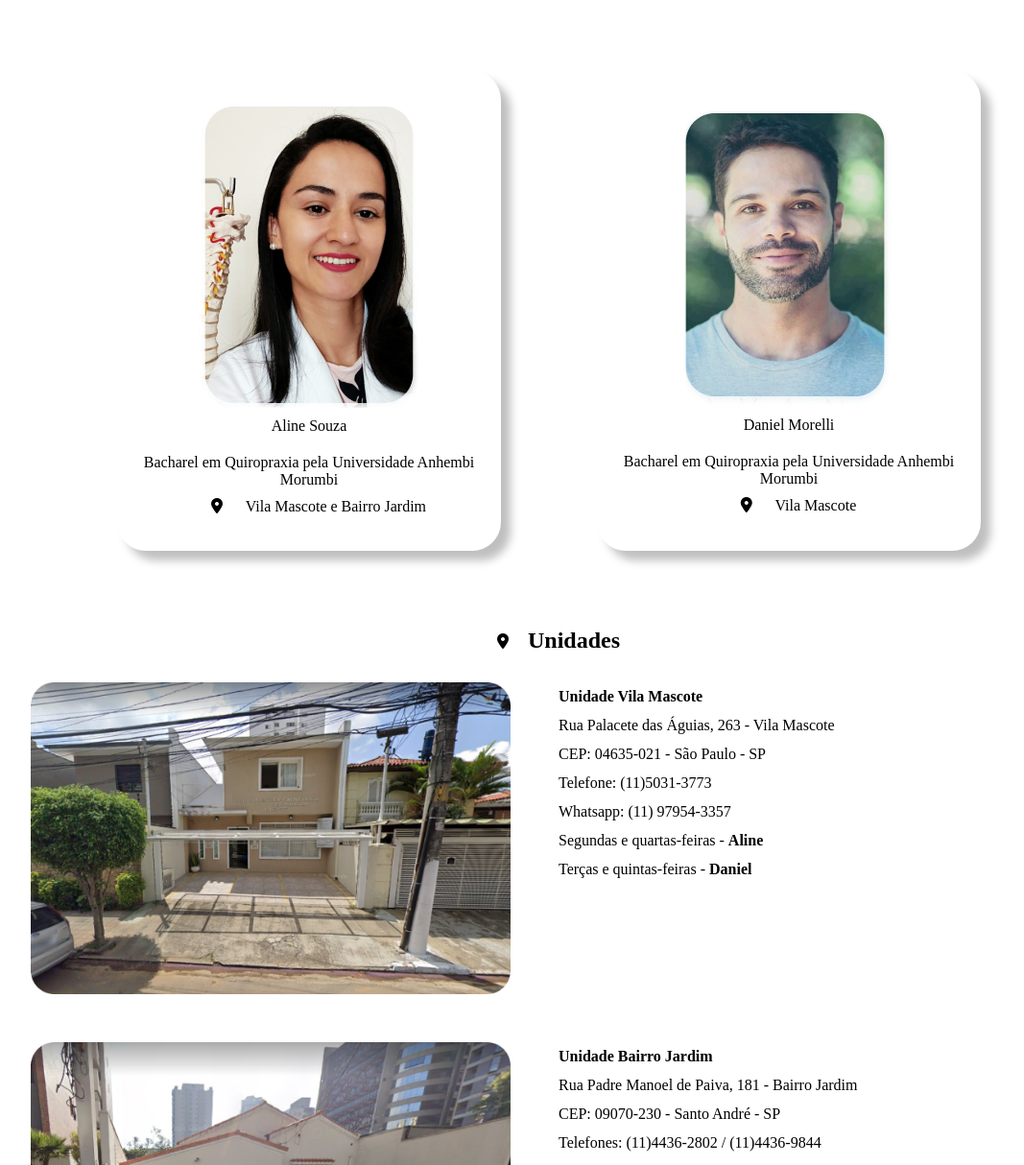
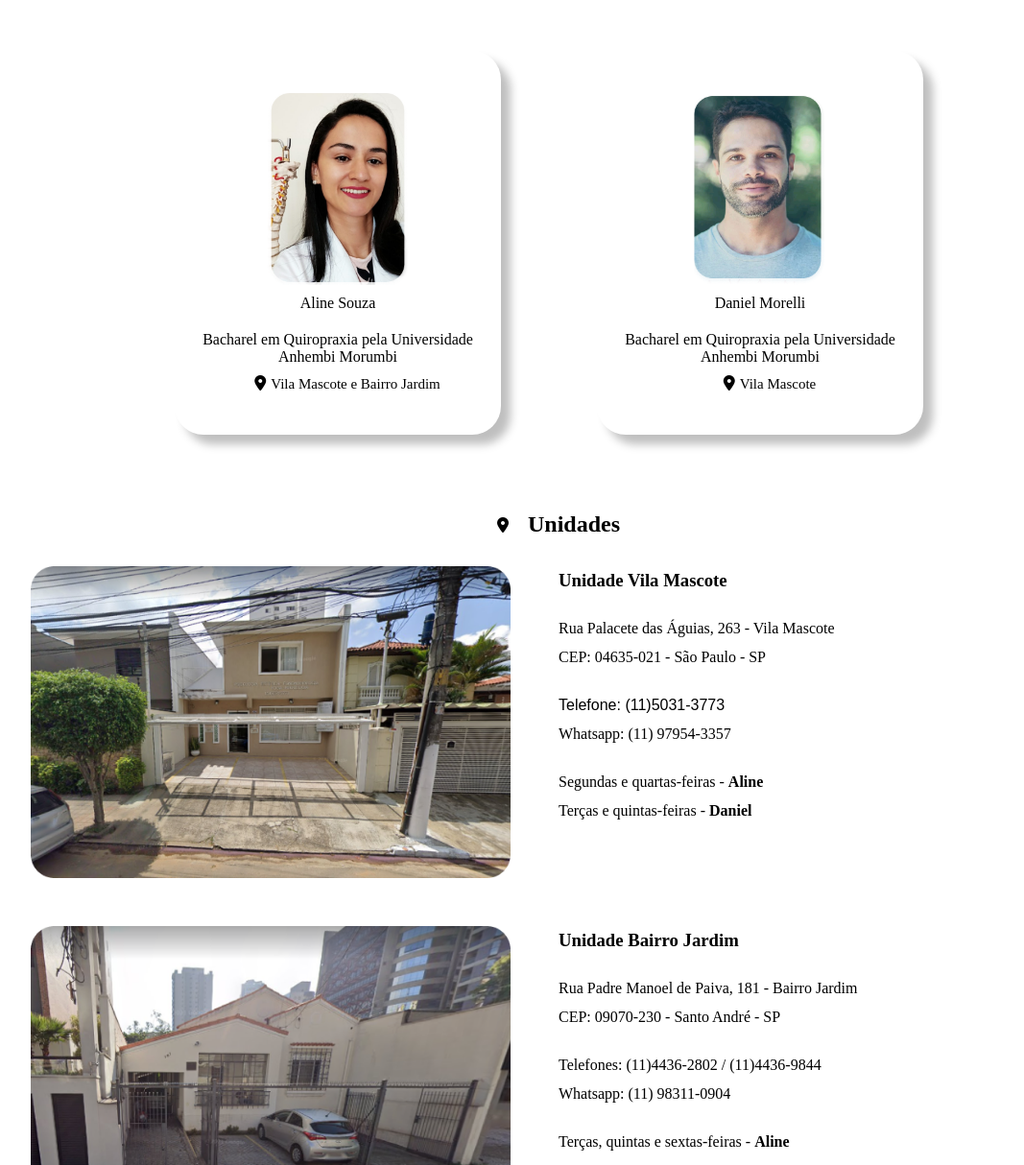
Before and after one commit to maurelio631/Aquiro, a plain HTML site: page index.html in a window 1280 px wide. Shown: the part 1586-2800 px from the top of the page at 96% size, without its empty margins (68-1135 px from the left). Drawn offline with Linux system fonts and the light colour scheme.

Commit message:
Ajustes finais no layout mobile, faltando apenas a abertura do card para exibir detalhes

```diff
--- a/index.html
+++ b/index.html
@@ -18,7 +18,7 @@
                 <a href="index.html"><img src="assets/img/LogoSemFundo.png"></a>
             </div>
             <ul>
-                <li><a class=" link"> <i class="fa-solid fa-circle-question"></i>O que é quiropraxia?</a></li>
+                <li><a class=" link"> <i class="fa-solid fa-circle-question"></i>O que é Quiropraxia?</a></li>
                 <li><a class="link"> <i class="fa-solid fa-user-group "></i>Sobre nós</a></li>
                 <li><a class="link"><i class="fa-solid fa-location-dot "></i>Unidades</a></li>
             </ul>
@@ -122,18 +122,18 @@
                     <p>Bacharel em Quiropraxia pela Universidade Anhembi Morumbi</p>
                     <div>
                         <i class="fa-solid fa-location-dot iconPreto"></i>
-                        <label>Vila Mascote e Bairro Jardim</label>
+                        <label class="atendimento">Vila Mascote e Bairro Jardim</label>
                     </div>
                 </div>
 
                 <div class="card">
-                    <img class="fotoProfissionalGrande" src="./assets/img/Fotos usadas - Site A Quiropraxia/Daniel.png"
+                    <img class="fotoProfissional" src="./assets/img/Fotos usadas - Site A Quiropraxia/Daniel.png"
                         alt="Daniel Morelli">
                     <p>Daniel Morelli</p>
                     <p>Bacharel em Quiropraxia pela Universidade Anhembi Morumbi</p>
                     <div>
                         <i class="fa-solid fa-location-dot iconPreto"></i>
-                        <label>Vila Mascote</label>
+                        <label class="atendimento">Vila Mascote</label>
                     </div>
                 </div>
 
@@ -149,11 +149,15 @@
                 <img src="./assets/img/Fotos usadas - Site A Quiropraxia/Consultório vila mascote.png"
                     alt="Unidade Vila Mascote" class="fachadaUnidade">
                 <div class="unidadeInfo">
-                    <h4 class="nomeUnidade">Unidade Vila Mascote</h4>
+                    <h3 class="nomeUnidade">Unidade Vila Mascote</h3>
+                    <div class="infoLocal">
                         <p>Rua Palacete das Águias, 263 - Vila Mascote</p>
                         <p>CEP: 04635-021 - São Paulo - SP</p>
-                    <p>Telefone: (11)5031-3773</p>
+                    </div>
+                    <div class="telefonesContato">
+                        <p1>Telefone: (11)5031-3773</p>
                             <p>Whatsapp: (11) 97954-3357</p>
+                    </div>
                     <p>Segundas e quartas-feiras - <b>Aline</b></p>
                     <p>Terças e quintas-feiras - <b>Daniel</b></p>
                 </div>
@@ -162,13 +166,17 @@
             <div class="unidade">
                 <img class="fachadaUnidade"
                     src="./assets/img/Fotos usadas - Site A Quiropraxia/Consultório Santo André .png">
-                <label class="nomeUnidade"></label>
+
                 <div class="unidadeInfo">
-                    <h4 class="nomeUnidade">Unidade Bairro Jardim</h4>
+                    <h3 class="nomeUnidade">Unidade Bairro Jardim</h3>
+                    <div class="infoLocal">
                         <p>Rua Padre Manoel de Paiva, 181 - Bairro Jardim</p>
                         <p>CEP: 09070-230 - Santo André - SP</p>
+                    </div>
+                    <div class="telefonesContato">
                         <p>Telefones: (11)4436-2802 / (11)4436-9844</p>
                         <p>Whatsapp: (11) 98311-0904</p>
+                    </div>
                     <p>Terças, quintas e sextas-feiras - <b>Aline</b></p>
                 </div>
             </div>
--- a/styles/styles.css
+++ b/styles/styles.css
@@ -37,7 +37,6 @@ nav ul{
 
 nav ul li{
     display: block;
-    margin: 15px;
     cursor: pointer;
 }
 
@@ -147,9 +146,9 @@ h2 {
 .pacienteColuna img {
     max-width: 100%;
     width: 76%;
-    height: 70%;
+    height: 78%;
     margin-left: 140px;
-    margin-top: 110px;
+    margin-top: 89px;
     padding-right: 40px;
 
 }
@@ -226,11 +225,20 @@ h2 {
 
 .profissionais {
     width: 100%;
-    margin-top: 90x;
+    margin-top: 70p x;
     display: flex;
     flex-direction: column;
     justify-content: center;
     align-items: center;
+}
+
+.fotoProfissional{
+    height: 200px;
+}
+
+.atendimento{
+    margin-left: -19px;
+    font-size: 15px
 }
 
 .cards {
@@ -241,8 +249,8 @@ h2 {
 .card {
     display: flex;
     flex-direction: column;
-    height: 500px;
-    width: 400px;
+    height: 400px;
+    width: 340px;
     margin: 50px;
     justify-content: center;
     align-items: center;
@@ -286,6 +294,18 @@ h2 {
     line-height: 30px;
 }
 
+.nomeUnidade{
+    margin-bottom: 20px;
+}
+
+.infoLocal{
+    margin-bottom: 20px;
+}
+
+.telefonesContato{
+    margin-bottom: 20px;
+}
+
 footer {
     display: flex;
     flex-direction: column;
```
Also changed, not shown: assets/img/favicon.ico. Lines whose indentation alone changed are shown as unchanged.
